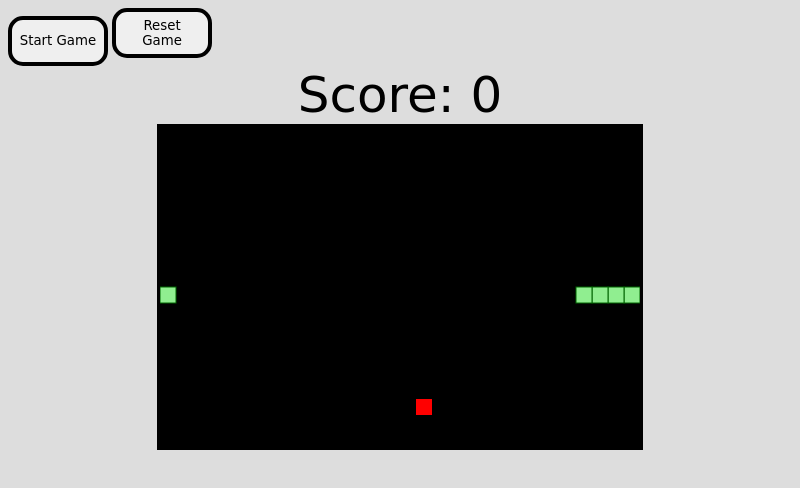
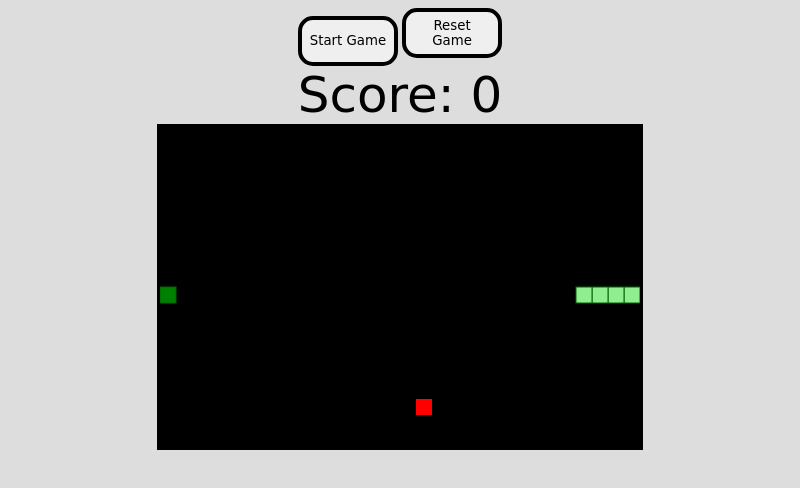
Before and after one commit to qowier/electron_snake, an Electron app: page index.html in a window 800 px wide. Both pictures are taken after a click on the button "Start Game". Drawn offline with Linux system fonts and the light colour scheme.

Commit message:
change snake head to different green

```diff
--- a/css/index.css
+++ b/css/index.css
@@ -6,7 +6,8 @@
   body { background: #ddd; color: black; }
 }
 
-#gameContainer{
+
+#gameContainer, #btn-container{
   text-align: center;
 }
 
--- a/index.html
+++ b/index.html
@@ -11,8 +11,10 @@
 </head>
 
 <body>
-  <button id="startGameBtn">Start Game</button>
-	<button id="resetGameBtn">Reset Game</button>
+	<div id="btn-container">
+		<button id="startGameBtn">Start Game</button>
+		<button id="resetGameBtn">Reset Game</button>
+	</div>
 	<div id="gameContainer">
 		<div id="scoreDisplay">Score: 0</div>
 		<canvas id="gameBoard" width="480" height="320"></canvas>
--- a/js/index.js
+++ b/js/index.js
@@ -8,6 +8,7 @@ const resetBtn = document.querySelector("#resetGameBtn");
 const gameWidth = gameBoard.width;
 const gameHeight = gameBoard.height;
 const snakeColour = "lightgreen";
+const snakeHeadColour = "green";
 const snakeBorder = "darkgreen";
 const foodColour = "red";
 const foodBorder = "darkred";
@@ -114,7 +115,13 @@ function moveSnake() {
 function drawSnake() {
 	ctx.fillStyle = snakeColour;
 	ctx.strokeStyle = snakeBorder;
-	snake.forEach(snakePart => {
+
+	snake.forEach((snakePart, index) => {
+		if (index === 0) {
+			ctx.fillStyle = snakeHeadColour;
+		} else {
+			ctx.fillStyle = snakeColour;
+		}
 		ctx.fillRect(snakePart.x, snakePart.y, unitSz, unitSz);
 		ctx.strokeRect(snakePart.x, snakePart.y, unitSz, unitSz);
 	});
```
